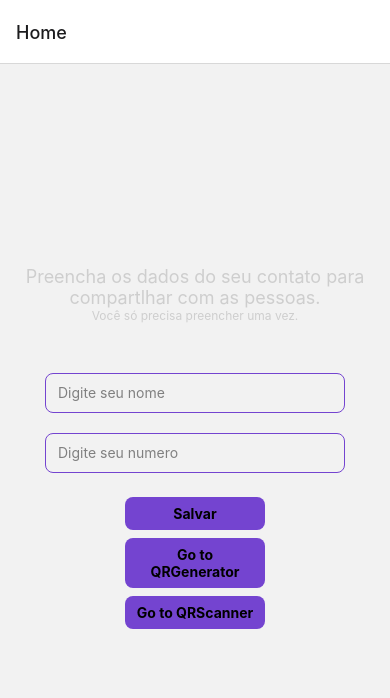
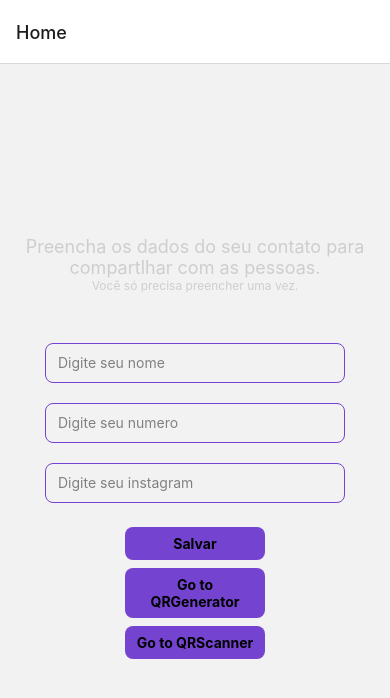
Before and after one commit to OriginStartup/pilot-app, a React Native app: screen / in a window 390 px wide. Shown: the top 698 px of the page. Built offline with nearby package versions, Linux system fonts and the light colour scheme.

Commit message:
add instagram to qrCode data

```diff
--- a/App.js
+++ b/App.js
@@ -42,7 +42,9 @@ import Clipboard from '@react-native-community/clipboard';
 function Home({navigation}) {
   const [name, setName] = useState('');
   const [number, setNumber] = useState('');
+  const [instagram, setInstagram] = useState('');
   const [myContact, setMyContact] = useState({
+    contact: {
       givenName: name,
       phoneNumbers: [
         {
@@ -50,6 +52,8 @@ function Home({navigation}) {
           number: number,
         },
       ],
+    },
+    instagram: instagram,
   });
 
   // revisar quando usar o getData //
@@ -73,6 +77,7 @@ function Home({navigation}) {
 
   const saveMyContact = () => {
     setMyContact({
+      contact: {
         givenName: name,
         phoneNumbers: [
           {
@@ -80,10 +85,20 @@ function Home({navigation}) {
             number: number,
           },
         ],
+      },
+      instagram: instagram,
     });
+
     storeData(myContact);
     setName('');
     setNumber('');
+    setInstagram('');
+
+    navigation.navigate('Generator', {
+      userName: myContact.contact.givenName,
+      userNumber: myContact.contact.phoneNumbers[0].number,
+      userInstagram: myContact.instagram,
+    });
   };
 
   const seeData = async () => {
@@ -119,6 +134,13 @@ function Home({navigation}) {
         placeholder="Digite seu numero"
         placeholderTextColor={'#808080'}
       />
+      <TextInput
+        style={styles.textInput}
+        onChangeText={instagram => setInstagram(instagram)}
+        value={instagram}
+        placeholder="Digite seu instagram"
+        placeholderTextColor={'#808080'}
+      />
       <View style={{margin: 10}}>
         <TouchableOpacity style={styles.btn} onPress={saveMyContact}>
           <Text style={styles.textBold}>Salvar</Text>
@@ -127,8 +149,9 @@ function Home({navigation}) {
           style={styles.btn}
           onPress={() =>
             navigation.navigate('Generator', {
-              userName: myContact.givenName,
-              userNumber: myContact.phoneNumbers[0].number,
+              userName: myContact.contact.givenName,
+              userNumber: myContact.contact.phoneNumbers[0].number,
+              userInstagram: myContact.instagram,
             })
           }>
           <Text style={styles.textBold}>Go to QRGenerator</Text>
@@ -144,9 +167,10 @@ function Home({navigation}) {
 }
 
 function QrGenerator({route, navigation}) {
-  const {userName, userNumber} = route.params;
+  const {userName, userNumber, userInstagram} = route.params;
 
   const [qrValue, setQrValue] = useState({
+    contact: {
       givenName: userName,
       phoneNumbers: [
         {
@@ -154,11 +178,14 @@ function QrGenerator({route, navigation}) {
           number: userNumber,
         },
       ],
+    },
+    instagram: userInstagram,
   });
 
   const generateQrCode = () => {
     console.log('gerar');
     setQrValue({
+      contact: {
         givenName: userName,
         phoneNumbers: [
           {
@@ -166,6 +193,8 @@ function QrGenerator({route, navigation}) {
             number: userNumber,
           },
         ],
+      },
+      instagram: userInstagram,
     });
   };
 
@@ -181,6 +210,7 @@ function QrGenerator({route, navigation}) {
       </View>
       <View style={styles.containerBtn}>
         <Text style={styles.text}>{userName}</Text>
+        <Text style={styles.text}>{userInstagram}</Text>
         <Text style={styles.text}>{userNumber}</Text>
         <TouchableOpacity style={styles.btn} onPress={generateQrCode}>
           <Text style={styles.textBold}>Gerar QR Code</Text>
```
Lines whose indentation alone changed are shown as unchanged.
